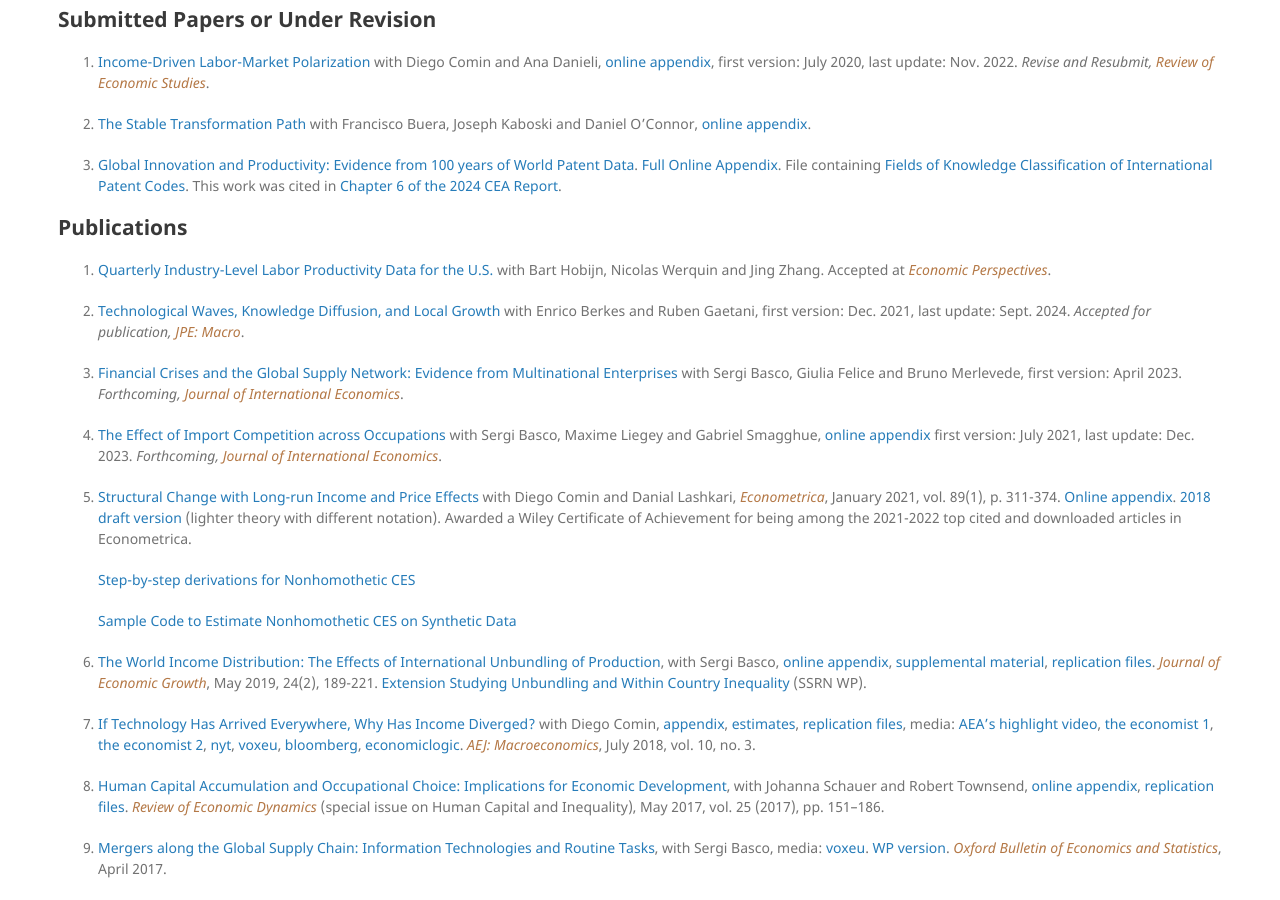
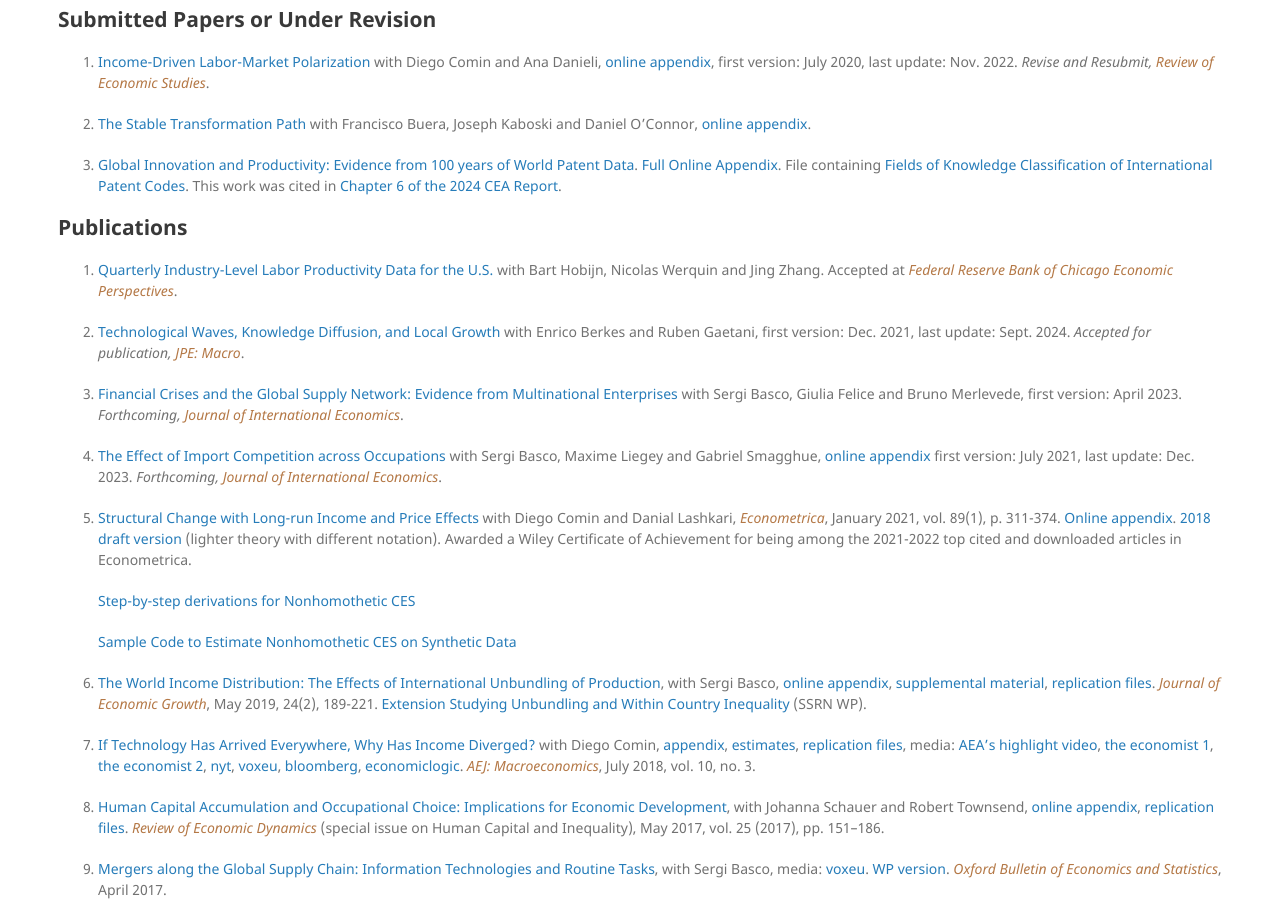
Before and after one commit to mestieri/mestieri.github.io, a Jekyll site: the page built from index.md, in a window 1280 px wide and 900 px high, scrolled down 616 px. Built offline with Jekyll 4.4.1, drawn with Linux system fonts in a browser that asks for light colours.

Commit message:
Update index.md

```diff
--- a/index.md
+++ b/index.md
@@ -66,7 +66,7 @@ for Nonhomothetic CES Preferences](https://www.dropbox.com/scl/fi/obu49nw8d74wye
 
 ## Publications
 
-11. [Quarterly Industry-Level Labor Productivity Data for the U.S.](https://www.dropbox.com/scl/fi/gcxep9beveqbb5ob52nnx/Productivity_EP.pdf?rlkey=o5vjpc8s941lq727tf6nazi27&dl=0) with Bart Hobijn, Nicolas Werquin and Jing Zhang. Accepted at *<blue>Economic Perspectives</blue>*.
+11. [Quarterly Industry-Level Labor Productivity Data for the U.S.](https://www.dropbox.com/scl/fi/gcxep9beveqbb5ob52nnx/Productivity_EP.pdf?rlkey=o5vjpc8s941lq727tf6nazi27&dl=0) with Bart Hobijn, Nicolas Werquin and Jing Zhang. Accepted at *<blue>Federal Reserve Bank of Chicago Economic Perspectives</blue>*.
 
 10. [Technological Waves, Knowledge Diffusion, and Local Growth](https://www.dropbox.com/scl/fi/jzjsn0dxzx366wj47qd4d/bgm.pdf?rlkey=ac1wvsimj4y7jpmccbkpse3bf&dl=0) with Enrico Berkes and Ruben Gaetani, first version: Dec. 2021, last update: Sept. 2024. *Accepted for publication, <blue>JPE: Macro</blue>*.
 
```
